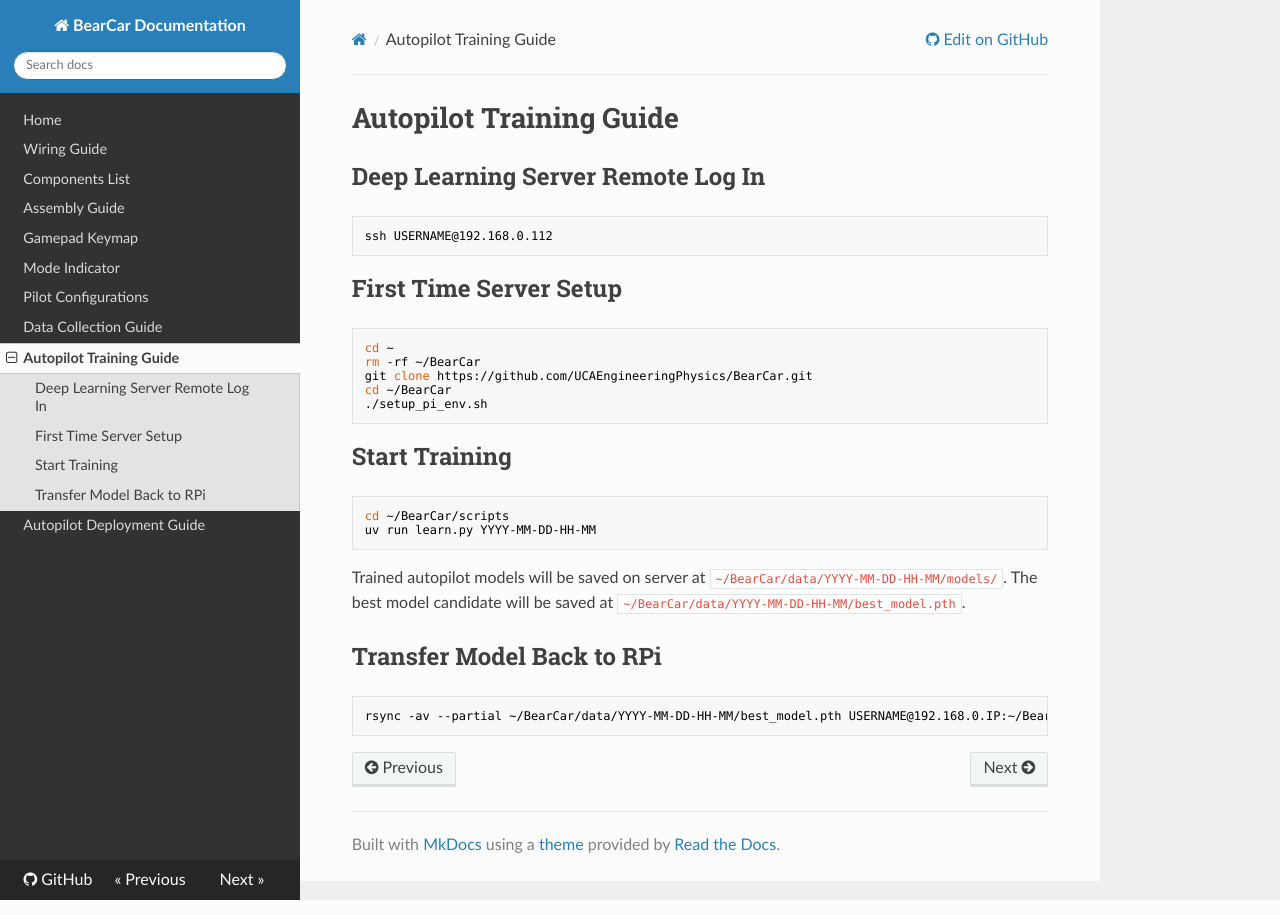
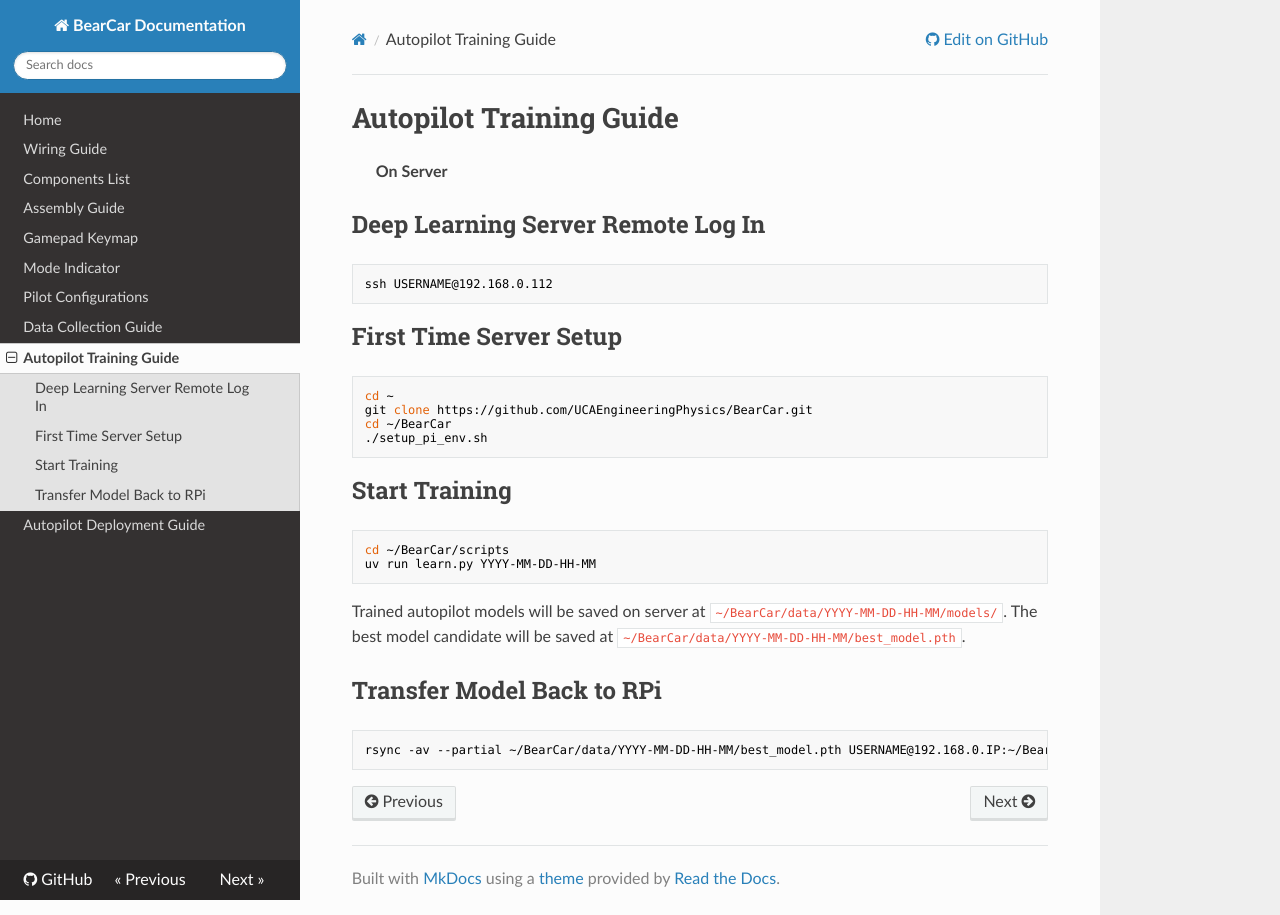
Before and after one commit to UCAEngineeringPhysics/bearcar_docs, an MkDocs documentation site: the page built from docs/learn.md, in a window 1280 px wide. Built offline with MkDocs 1.6.1, drawn with Linux system fonts in a browser that asks for light colours; nearby versions of some CDN libraries.

Commit message:
update instructions

````diff
--- a/docs/learn.md
+++ b/docs/learn.md
@@ -1,4 +1,6 @@
 # Autopilot Training Guide
+
+> __On Server__
 
 ## Deep Learning Server Remote Log In
 
@@ -10,7 +12,6 @@
 
 ```bash
 cd ~
-rm -rf ~/BearCar
 git clone https://github.com/UCAEngineeringPhysics/BearCar.git
 cd ~/BearCar
 ./setup_pi_env.sh
````
Also changed, not shown: docs/data.md (+1 -1 lines).
